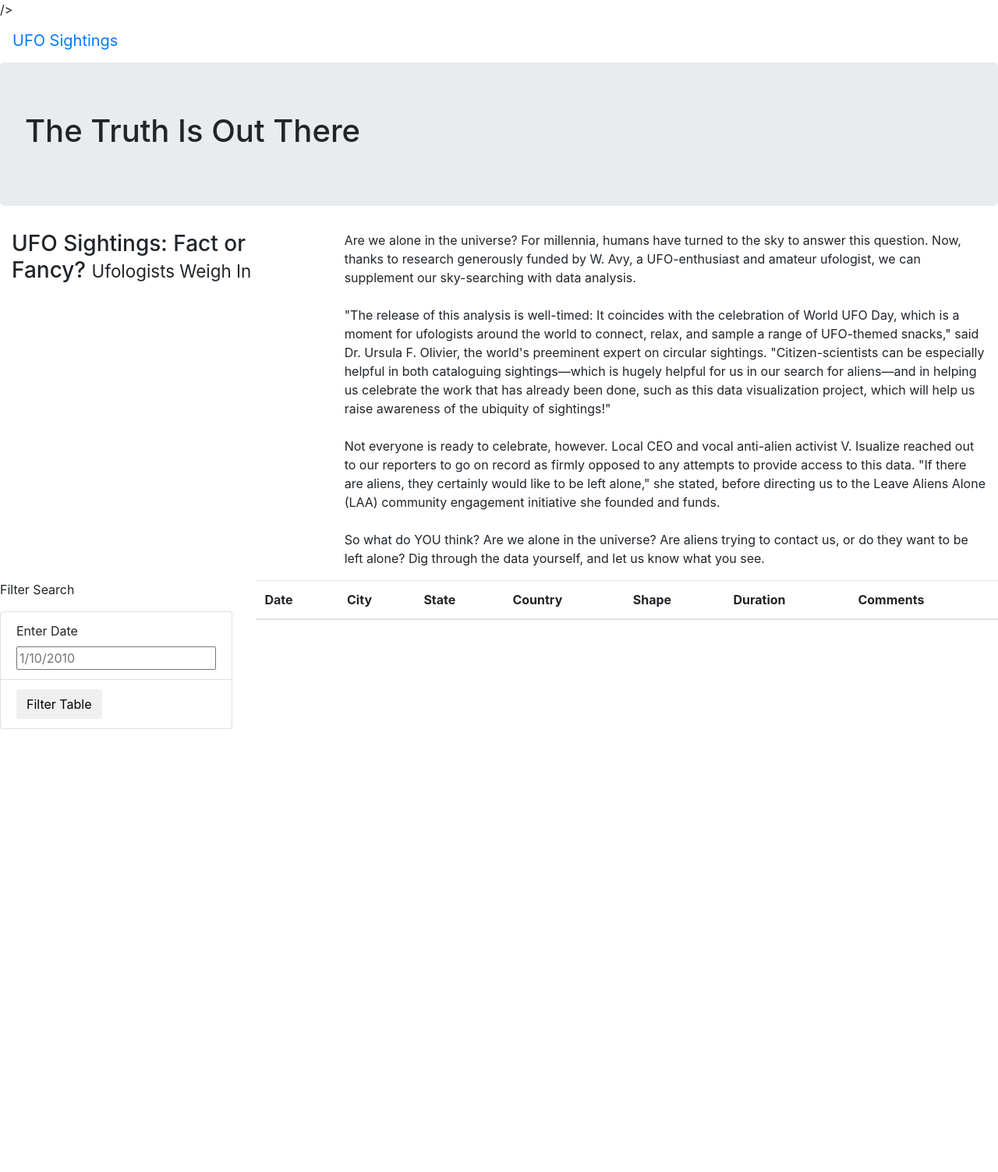
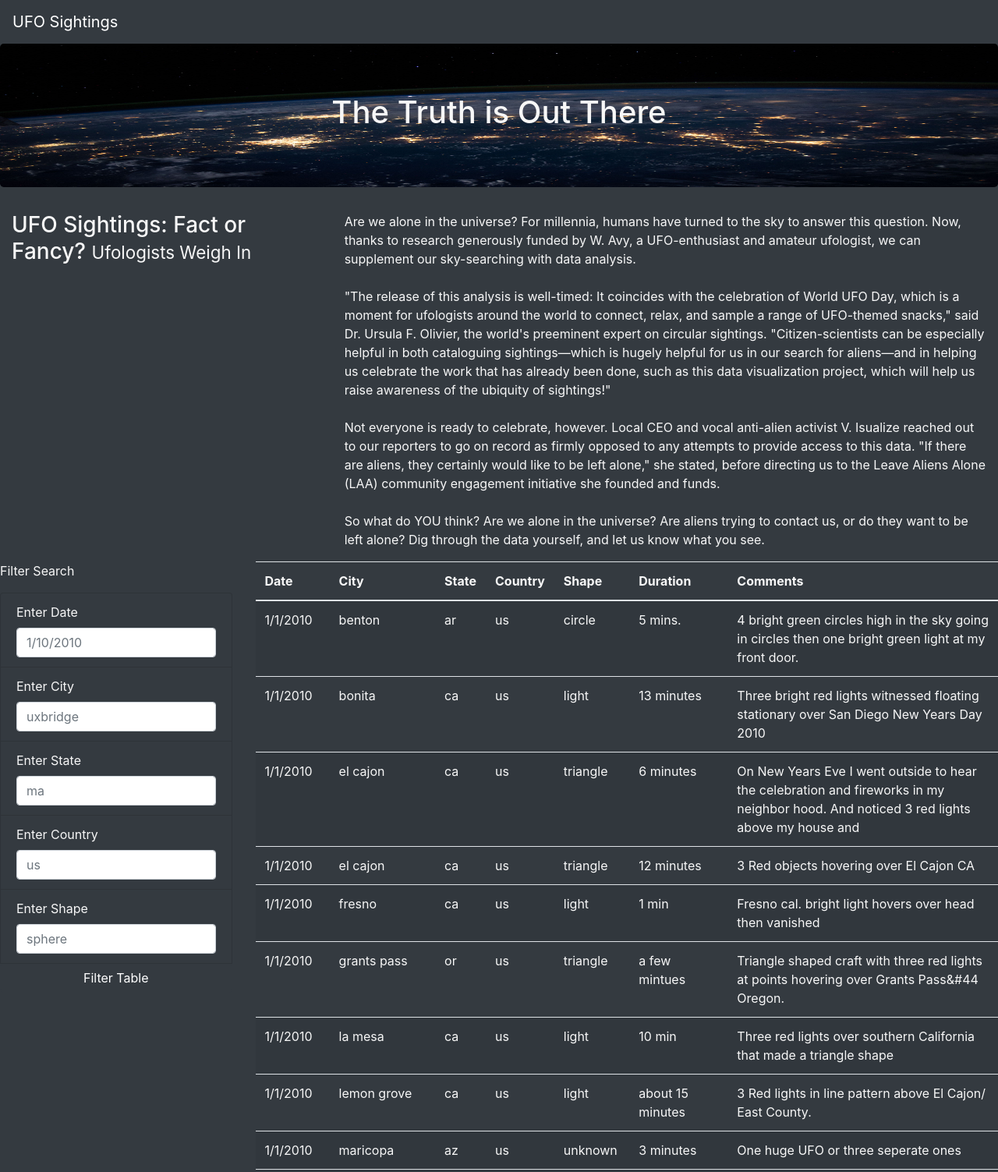
Before and after one commit to jhoward19/UFOs, a plain HTML site: page index.html in a window 1280 px wide. Shown: the top 1503 px of the page at 78% size. Before the commit the page ends 935 px from the top, so only its background shows below. Drawn offline with nearby package versions, Linux system fonts and the light colour scheme.

Commit message:
Adding challenge

```diff
--- a/index.html
+++ b/index.html
@@ -1,26 +1,23 @@
 <!DOCTYPE html>
 <html lang="en">
+
 <head>
     <meta charset="UTF-8">
     <meta http-equiv="X-UA-Compatible" content="IE=edge">
     <meta name="viewport" content="width=device-width, initial-scale=1.0">
     <title>UFO Finder</title>
-    <link
-      rel="stylesheet"
-      href="https://maxcdn.bootstrapcdn.com/bootstrap/4.0.0/css/bootstrap.min.css"
-      integrity="sha384-Gn5384xqQ1aoWXA+058RXPxPg6fy4IWvTNh0E263XmFcJlSAwiGgFAW/dAiS6JXm"
-      crossorigin="anonymous"
-    <link rel="stylesheet" href="static/css/style.css">
-    />
+    <link rel="stylesheet" href="https://maxcdn.bootstrapcdn.com/bootstrap/4.0.0/css/bootstrap.min.css" integrity="sha384-Gn5384xqQ1aoWXA+058RXPxPg6fy4IWvTNh0E263XmFcJlSAwiGgFAW/dAiS6JXm" crossorigin="anonymous" />
+    <link rel="stylesheet" href="static/css/style.css" />
 </head>
-<body>
+
+<body class="bg-dark">
     <div class="wrapper">
-        <nav class="navbar navbar-expand-lg">
-           <a class="navbar-brand" href="index.html">UFO Sightings</a>
+        <nav class="navbar navbar-dark bg-dark navbar-expand-lg">
+            <a class="navbar-brand" href="index.html">UFO Sightings</a>
         </nav>
     </div>
     <div class="jumbotron">
-        <h1>The Truth Is Out There</h1>
+        <h1>The Truth is Out There</h1>
     </div>
     <div class="container-fluid">
         <div class="row">
@@ -29,7 +26,13 @@
             </div>
             <div class="col-md-8">
                 <p>
-                    Are we alone in the universe? For millennia, humans have turned to the sky to answer this question. Now, thanks to research generously funded by W. Avy, a UFO-enthusiast and amateur ufologist, we can supplement our sky-searching with data analysis.<br><br>"The release of this analysis is well-timed: It coincides with the celebration of World UFO Day, which is a moment for ufologists around the world to connect, relax, and sample a range of UFO-themed snacks," said Dr. Ursula F. Olivier, the world's preeminent expert on circular sightings. "Citizen-scientists can be especially helpful in both cataloguing sightings—which is hugely helpful for us in our search for aliens—and in helping us celebrate the work that has already been done, such as this data visualization project, which will help us raise awareness of the ubiquity of sightings!"<br><br>Not everyone is ready to celebrate, however. Local CEO and vocal anti-alien activist V. Isualize reached out to our reporters to go on record as firmly opposed to any attempts to provide access to this data. "If there are aliens, they certainly would like to be left alone," she stated, before directing us to the Leave Aliens Alone (LAA) community engagement initiative she founded and funds.<br><br>So what do YOU think? Are we alone in the universe? Are aliens trying to contact us, or do they want to be left alone? Dig through the data yourself, and let us know what you see.
+                    Are we alone in the universe? For millennia, humans have turned to the sky to answer this question. Now, thanks to research generously funded by W. Avy, a UFO-enthusiast and amateur ufologist, we can supplement our sky-searching with data analysis.<br><br>"The
+                    release of this analysis is well-timed: It coincides with the celebration of World UFO Day, which is a moment for ufologists around the world to connect, relax, and sample a range of UFO-themed snacks," said Dr. Ursula F. Olivier,
+                    the world's preeminent expert on circular sightings. "Citizen-scientists can be especially helpful in both cataloguing sightings—which is hugely helpful for us in our search for aliens—and in helping us celebrate the work that has
+                    already been done, such as this data visualization project, which will help us raise awareness of the ubiquity of sightings!"<br><br>Not everyone is ready to celebrate, however. Local CEO and vocal anti-alien activist V. Isualize reached
+                    out to our reporters to go on record as firmly opposed to any attempts to provide access to this data. "If there are aliens, they certainly would like to be left alone," she stated, before directing us to the Leave Aliens Alone (LAA)
+                    community engagement initiative she founded and funds.<br><br>So what do YOU think? Are we alone in the universe? Are aliens trying to contact us, or do they want to be left alone? Dig through the data yourself, and let us know what
+                    you see.
 
                 </p>
             </div>
@@ -38,21 +41,35 @@
     <div class="containter-fluid">
         <div class="row">
             <div class="col-md-3">
-                <form>
+                <form class="bg-dark">
                     <p>Filter Search</p>
-                    <ul class="list-group">
-                        <li class="list-group-item">
+                    <ul class="list-group bg-dark">
+                        <li class="list-group-item bg-dark">
                             <label for="date">Enter Date</label>
-                            <input type="text" placeholder="1/10/2010" id="datetime" />
+                            <input type="text" class="form-control" placeholder="1/10/2010" id="datetime" />
                         </li>
-                        <li class="list-group-item">
-                            <button id="filter-btn" type="button" class="btn btn-default">Filter Table</button>
+                        <li class="list-group-item bg-dark">
+                            <label for="city">Enter City</label>
+                            <input type="text" class="form-control" placeholder="uxbridge" id="city" />
                         </li>
+                        <li class="list-group-item bg-dark">
+                            <label for="state">Enter State</label>
+                            <input type="text" class="form-control" placeholder="ma" id="state" />
+                        </li>
+                        <li class="list-group-item bg-dark ">
+                            <label for="country ">Enter Country</label>
+                            <input type="text" class="form-control" placeholder="us" id="country" />
+                        </li>
+                        <li class="list-group-item bg-dark ">
+                            <label for="shape ">Enter Shape</label>
+                            <input type="text" class="form-control" placeholder="sphere" id="shape" />
+                        </li>
+                        <button id="filter-btn " type="button " class="btn btn-dark ">Filter Table</button>
                     </ul>
                 </form>
             </div>
-            <div class="col-md-9">
-                <table class="table table-striped">
+            <div class="col-md-9 ">
+                <table class="table table-striped ">
                     <thead>
                         <tr>
                             <th>Date</th>
@@ -69,8 +86,9 @@
             </div>
         </div>
     </div>
-<script src="https://cdnjs.cloudflare.com/ajax/libs/d3/4.11.0/d3.js"></script>
-<script src="static/js/data.js"></script>
-<script src="static/js/app.js"></script>
+    <script src="https://cdnjs.cloudflare.com/ajax/libs/d3/4.11.0/d3.js "></script>
+    <script src="static/js/data.js "></script>
+    <script src="static/js/app.js "></script>
 </body>
+
 </html>
--- /dev/null
+++ b/static/css/style.css
@@ -0,0 +1,9 @@
+body {
+    color: #f7f7f7;
+}
+
+.jumbotron {
+    background-image: url("../images/nasa.jpg");
+    background-size: 100% 100%;
+    text-align: center;
+}
--- /dev/null
+++ b/static/js/app.js
@@ -0,0 +1,72 @@
+// from data.js
+const tableData = data;
+
+// get table references
+var tbody = d3.select("tbody");
+
+function buildTable(data) {
+    // First, clear out any existing data
+    tbody.html("");
+
+    // Next, loop through each object in the data
+    // and append a row and cells for each value in the row
+    data.forEach((dataRow) => {
+        // Append a row to the table body
+        let row = tbody.append("tr");
+
+        // Loop through each field in the dataRow and add
+        // each value as a table cell (td)
+        Object.values(dataRow).forEach((val) => {
+            let cell = row.append("td");
+            cell.text(val);
+        });
+    });
+}
+
+// 1. Create a variable to keep track of all the filters as an object.
+var filters = {};
+
+// 3. Use this function to update the filters.
+function updateFilters() {
+
+    // 4a. Save the element that was changed as a variable.
+    let changedElement = d3.select(this)
+        // 4b. Save the value that was changed as a variable.
+    let elementValue = changedElement.property("value");
+    console.log(elementValue)
+        // 4c. Save the id of the filter that was changed as a variable.
+    let filterId = changedElement.attr("id");
+
+    // 5. If a filter value was entered then add that filterId and value
+    // to the filters list. Otherwise, clear that filter from the filters object.
+    if (elementValue) {
+        filters[filterId] = elementValue;
+    } else {
+        delete filters[filterId];
+    }
+    // 6. Call function to apply all filters and rebuild the table
+    filterTable();
+
+}
+
+// 7. Use this function to filter the table when data is entered.
+function filterTable() {
+
+    // 8. Set the filtered data to the tableData.
+    var filteredData = tableData;
+
+    // 9. Loop through all of the filters and keep any data that
+    // matches the filter values
+    Object.entries(filters).forEach(([key, value]) => {
+        filteredData = filteredData.filter(row => row[key] === value);
+    });
+
+    // 10. Finally, rebuild the table using the filtered data
+    buildTable(filteredData);
+}
+
+// 2. Attach an event to listen for changes to each filter
+d3.selectAll("input").on("change", updateFilters);
+
+// Build the table when the page loads
+buildTable(tableData);
```
Also changed, not shown: static/css/ style.css (deleted), static/images/nasa.jpg (added), static/js/app_1.js (renamed from app.js), static/js/data.js (renamed from data.js), 5 other files.
